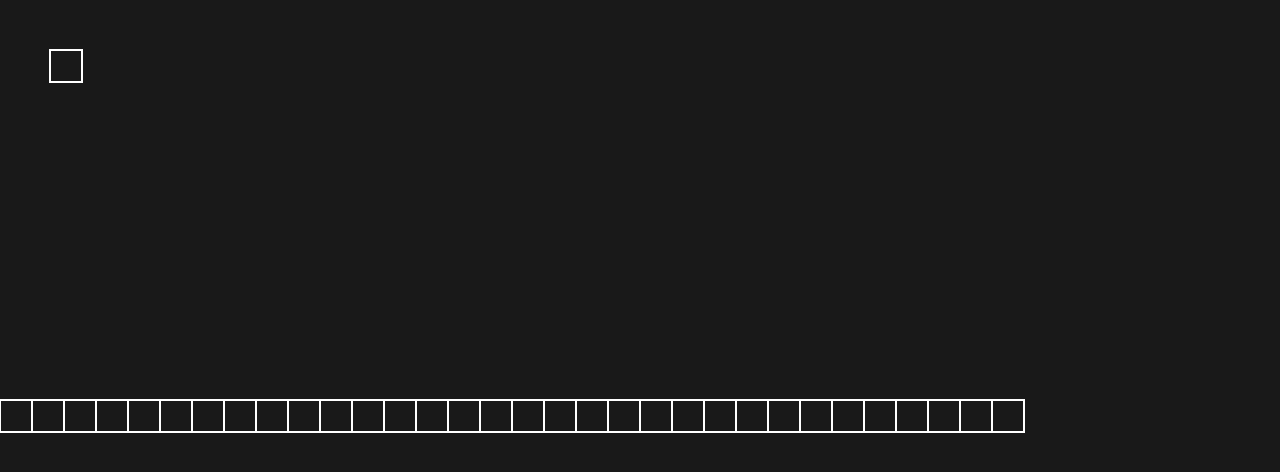
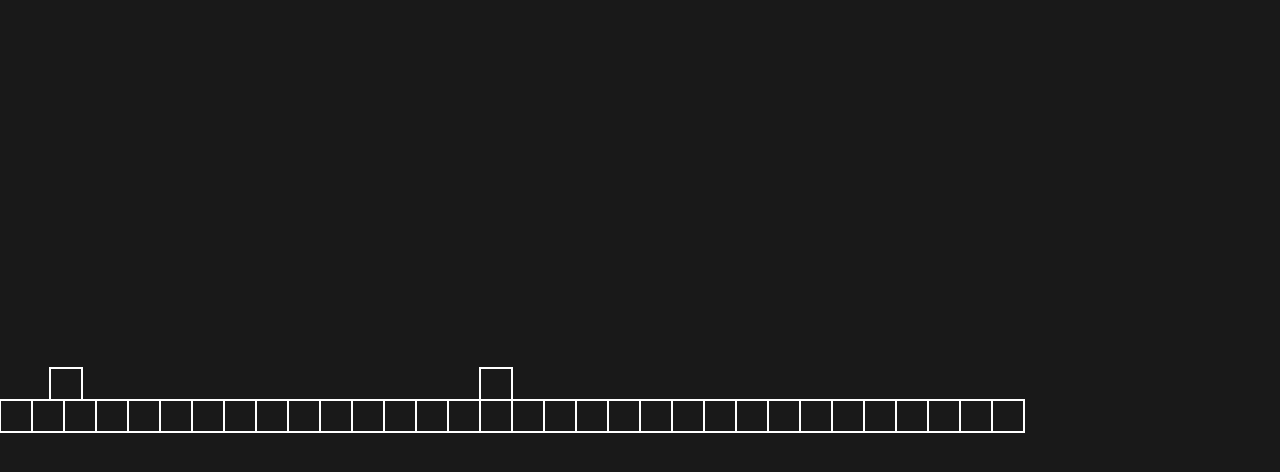
Before and after one commit to sutter12/learn-javascript, a plain HTML site: page platformer/index.html in a window 1280 px wide. Drawn offline with Linux system fonts and the light colour scheme.

Commit message:
Platformer base complete
created: bbox.js
updated: index.html
main.js,
player,.js,
wall.js

```diff
--- /dev/null
+++ b/platformer/bbox.js
@@ -0,0 +1,28 @@
+class bbox {
+    constructor(x, y, w, h) {
+        this.x1 = x;
+        this.y1 = y;
+        this.w = w;
+        this.h = h;
+        this.x2 = this.x1 + this.w;
+        this.y2 = this.y1 + this.h;
+    }//end constructor
+
+    update(x, y) {
+        this.x1 = x;
+        this.y1 = y;
+        this.x2 = x + this.w;
+        this.y2 = y + this.h;
+    }//end update
+
+    collision(bbx) {
+        return (this.x1 < bbx.x2 && this.x2 > bbx.x1
+            && this.y1 < bbx.y2 && this.y2 > bbx.y1);
+    }//end collision
+
+    draw() {
+        noStroke();
+        fillColor(255, 0, 0);
+        rectangle(this.x1, this.y1, this.w, this.h);
+    }//end draw
+}//end bbox class
--- a/platformer/index.html
+++ b/platformer/index.html
@@ -7,6 +7,7 @@
     <script src="player.js"></script>
     <script src="wall.js"></script>
     <script src="keys.js"></script>
+    <script src="bbox.js"></script>
     <script src="main.js"></script>
 </head>
 
--- a/platformer/main.js
+++ b/platformer/main.js
@@ -45,11 +45,11 @@ var objects = [];
 for(var i=0; i<32; i++) {
     new wall(i*32, 400);
 }//end for i loop
-
-window.onresize();
+new wall(15*32, 400-32);
 
 var player = new Player(50, 50);
 
+window.onresize();
 
 function gameLoop() {
     // console.log("Hello"); // use to see fps
--- a/platformer/player.js
+++ b/platformer/player.js
@@ -3,6 +3,15 @@ class Player {
         this.x = x;
         this.y = y;
         this.size = 32;
+        this.bbx = new bbox(this.x, this.y, this.size, this.size);
+
+        //physics
+        this.gravity = 5; //gravity
+        this.yspeed = 0; //speed in the y direction
+        this.jspeed = 30; //jump speed
+        this.mspeed = 10; //movement speed
+        this.xspeed = 0; //speed in the x direction
+
         objects.push(this);
     }//end constructor
 
@@ -10,9 +19,37 @@ class Player {
         // this.x = mouseX;
         // this.y = mouseY;
 
-        if(keyDown.W) {
-            this.y += 4;
+        this.yspeed += this.gravity;
+
+        var ground = wallCollision(this.bbx, this.x, this.y+1);
+        if(keyPress.W && ground) {
+            this.yspeed = -this.jspeed;
         }//end if key W pressed
+
+        if(wallCollision(this.bbx, this.x, this.y + this.yspeed)) {
+            while(!wallCollision(this.bbx, this.x, this.y + Math.sign(this.yspeed))) {
+                this.y += Math.sign(this.yspeed);
+            }//end while loop
+            this.yspeed = 0;
+        }//end if statement
+
+        if(this.yspeed > 30) { //not needed but keeps falling speed to a max
+            this.yspeed = 30;
+        }//end if statement
+
+        this.y += this.yspeed;
+        this.bbx.update(this.x, this.y);
+        var d = keyDown.D - keyDown.A;
+        this.xspeed = d * this.mspeed;
+
+        if(wallCollision(this.bbx, this.x + this.xspeed, this.y)) {
+            while(!wallCollision(this.bbx, this.x + Math.sign(this.xspeed), this.y)) {
+                this.x += Math.sign(this.xspeed);
+            }//end while loop
+            this.xspeed = 0;
+        }//end if statement
+
+        this.x += this.xspeed;
     }//end step
 
     draw() {
@@ -21,6 +58,7 @@ class Player {
         // strokeColor(0, 0, 0); //player is black
         noFill();
         rectangle(this.x, this.y, this.size, this.size);
+        // this.bbx.draw();
     }//end draw
 
 }//end player class
--- a/platformer/wall.js
+++ b/platformer/wall.js
@@ -5,6 +5,7 @@ class wall {
         this.x = x;
         this.y = y;
         this.size = 32;
+        this.bbx = new bbox(this.x, this.y, this.size, this.size);
         objects.push(this);
         walls.push(this);
     }//end constructor
@@ -16,3 +17,20 @@ class wall {
         rectangle(this.x, this.y, this.size, this.size);
     }//end draw
 }//end wall class
+
+function wallCollision(bbx, x, y) {
+    var lastX = bbx.x1;
+    var lastY = bbx.y1;
+
+    bbx.update(x, y);
+    var ret = false;
+    for(var i=0; i<walls.length; i++) {
+        if(walls[i].bbx.collision(bbx)) {
+            ret = true;
+            break;
+        }//end if statement
+    }//end for i loop
+
+    bbx.update(lastX, lastY)
+    return ret;
+}//end wallCollision
```
